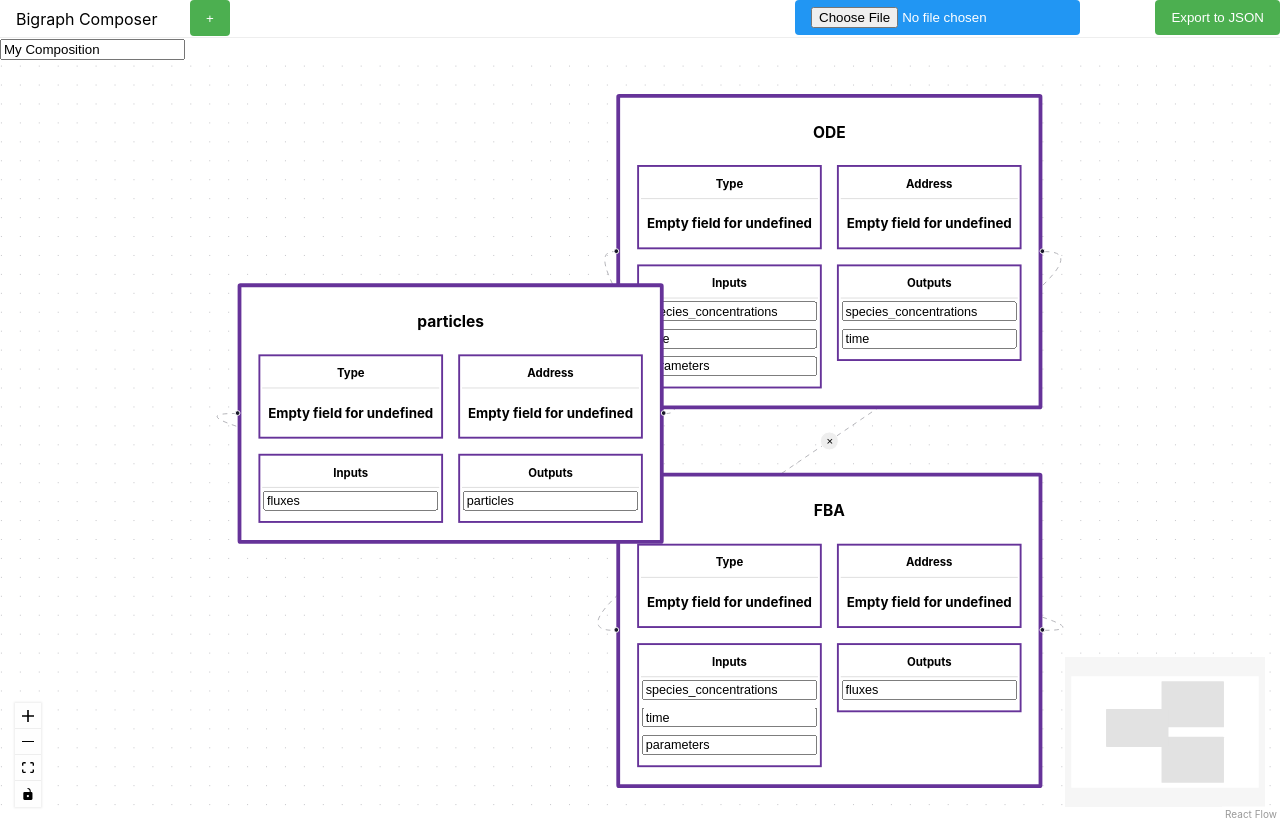
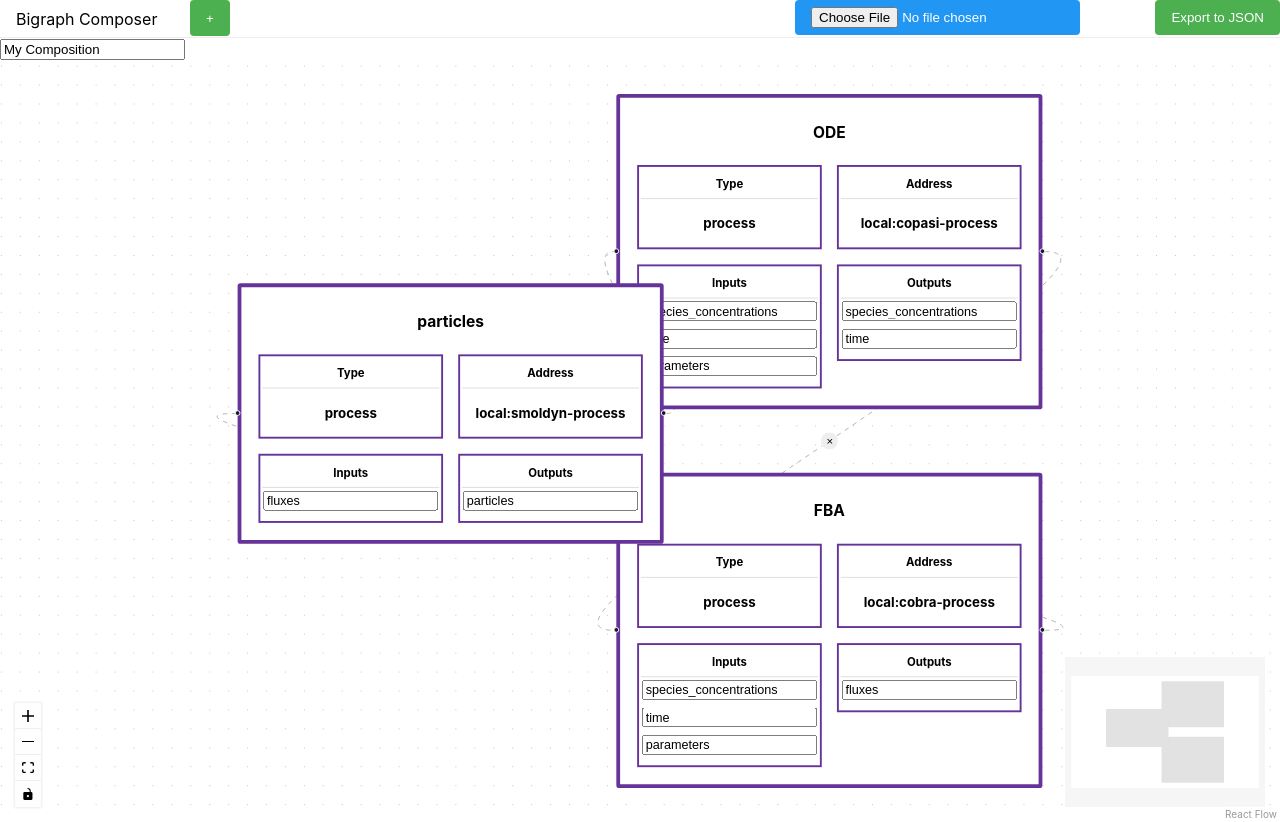
Before and after one commit to AlexPatrie/bio-blocks, a Next.js app: page / in a window 1280 px wide. Built offline with nearby package versions, Linux system fonts and the light colour scheme.

Commit message:
feat: working ui update

```diff
--- a/src/components/nodes/BigraphNode.tsx
+++ b/src/components/nodes/BigraphNode.tsx
@@ -72,11 +72,11 @@ export function BigraphNode({
     <div className="react-flow__node-default flow">
 
       {/* Node Id/Name */}
-      <h3 className="node-name">
+      <h3 className="node-header">
         <NodeField
           data={currentData}
           field="nodeId"
-          handleInputChange={(e, field) => handleInputChange(e, field)}
+          handleInputChange={(e, field) => handleInputChange(e, field as NodeKeyType)}
         />
       </h3>
 
@@ -92,9 +92,9 @@ export function BigraphNode({
             <tr>
               <td data-label="Type">
                 <NodeField
-                  data={data}
-                  key="_type"
-                  handleInputChange={(e, field) => handleInputChange(e, field)}
+                  data={currentData}
+                  field="_type"
+                  handleInputChange={(e, field) => handleInputChange(e, field as NodeKeyType)}
                 />
               </td>
             </tr>
@@ -113,9 +113,9 @@ export function BigraphNode({
             <tr>
               <td data-label="Address">
                 <NodeField
-                  data={data}
-                  key="address"
-                  handleInputChange={(e, field) => handleInputChange(e, field)}
+                  data={currentData}
+                  field="address"
+                  handleInputChange={(e, field) => handleInputChange(e, field as NodeKeyType)}
                 />
               </td>
             </tr>
--- a/src/connect.ts
+++ b/src/connect.ts
@@ -1,4 +1,4 @@
-import {ConnectionType, DirectionType, NodeType, PortSpec, PortType, StoreType} from "./datamodel";
+import {ConnectionType, DirectionType, NodeType, PortSpecType, PortType, StoreType} from "./datamodel";
 
 
 export function newPort(node: NodeType, name: string, direction: DirectionType): PortType {
@@ -28,8 +28,8 @@ export function addOutputPort(node: NodeType, name: string): void {
   node.outputs.push(port);
 }
 
-export function representPort(ports: PortType[]): PortSpec {
-  const rep: PortSpec = {}
+export function representPort(ports: PortType[]): PortSpecType {
+  const rep: PortSpecType = {}
   ports.forEach(port => {
     rep[port.name] = port.store.value;
   })
--- a/src/styles/globals.css
+++ b/src/styles/globals.css
@@ -39,7 +39,7 @@ a {
   text-align: center; /* Center content within grid items */
 }
 
-.node-name {
+.node-header {
   text-align: center;
   font-weight: bold;
 }
```
